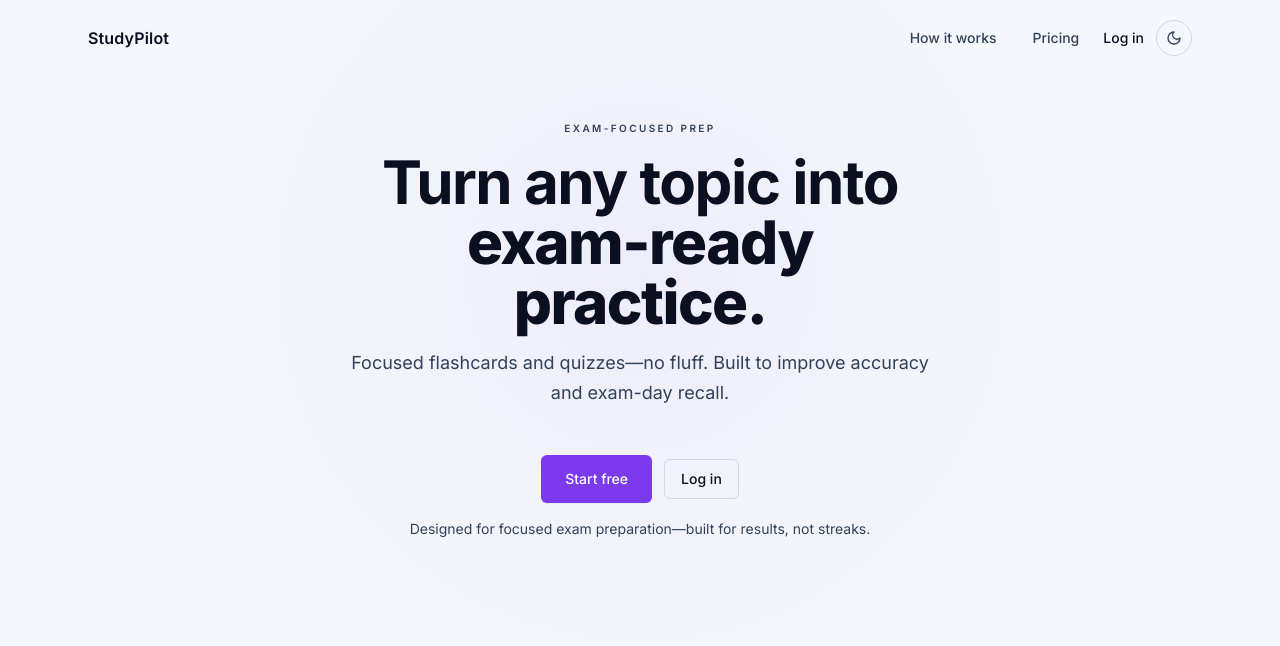
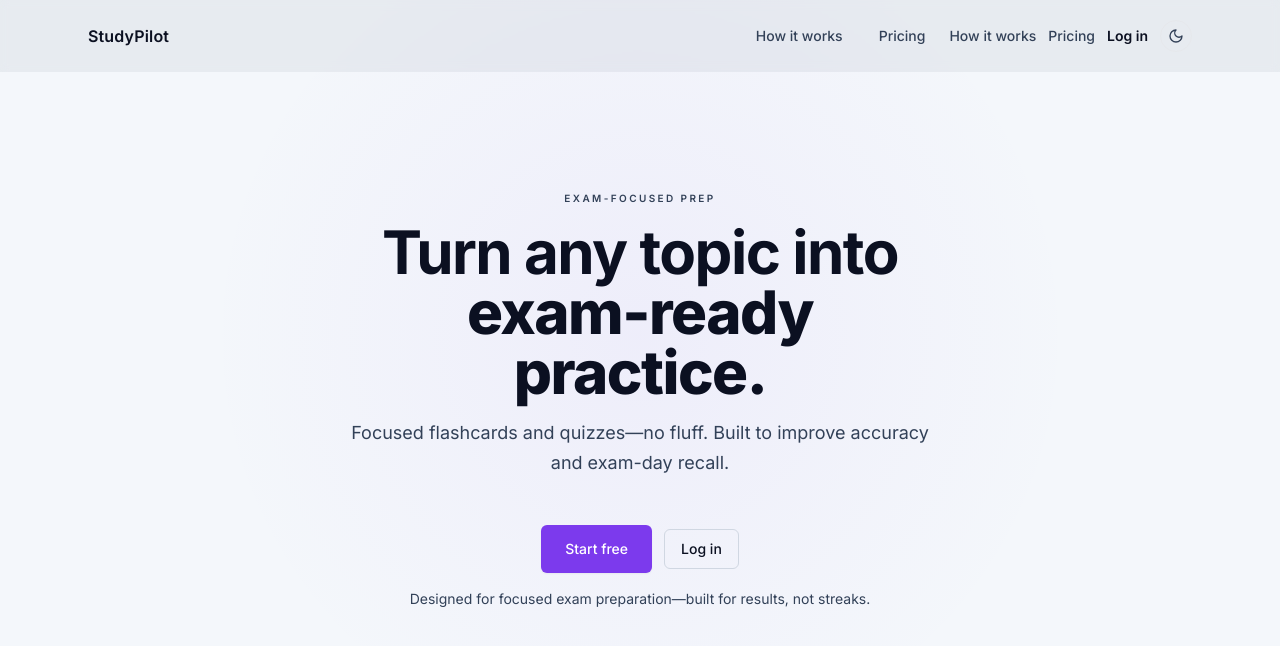
Before and after one commit to sirbxueonline-arch/phsionline-app, a Next.js app: page / in a window 1280 px wide. Shown: the top 646 px of the page. Built offline with nearby package versions, Linux system fonts and the light colour scheme; no server answers.

Commit message:
Refine landing background ownership and header polish

```diff
--- a/app/page.tsx
+++ b/app/page.tsx
@@ -8,10 +8,10 @@ export default function LandingPage() {
   const router = useRouter();
 
   return (
-    <main className="relative z-0 overflow-hidden bg-background text-text-primary">
+    <main className="relative z-0 overflow-hidden text-text-primary">
       <div className="hero-glow" aria-hidden="true" />
 
-      <section className="relative mx-auto flex min-h-[calc(100vh-140px)] max-w-[640px] flex-col items-center justify-center px-6 py-24 text-center">
+      <section className="relative mx-auto flex min-h-[100svh] max-w-[640px] flex-col items-center justify-center px-6 py-24 text-center">
         <div className="space-y-4">
           <p className="text-[10px] font-semibold uppercase tracking-[0.24em] text-text-muted">
             Exam-focused prep
--- a/components/Navbar.tsx
+++ b/components/Navbar.tsx
@@ -20,7 +20,7 @@ const ThemeToggle = () => {
   return (
     <button
       aria-label="Toggle theme"
-      className="flex h-9 w-9 items-center justify-center rounded-full border border-border text-text-muted transition-colors focus-visible:outline-none focus-visible:ring-2 focus-visible:ring-accent focus-visible:ring-offset-2 focus-visible:ring-offset-background hover:border-text-primary hover:text-text-primary"
+      className="flex h-8 w-8 items-center justify-center rounded-full border border-border/60 text-text-muted transition-colors focus-visible:outline-none focus-visible:ring-2 focus-visible:ring-accent/40 focus-visible:ring-offset-2 focus-visible:ring-offset-background hover:border-text-primary hover:text-text-primary"
       onClick={() => setTheme(resolvedTheme === "dark" ? "light" : "dark")}
     >
       {resolvedTheme === "dark" ? <Sun className="h-4 w-4" /> : <Moon className="h-4 w-4" />}
@@ -49,9 +49,10 @@ export const Navbar = () => {
   return (
     <header
       className={cn(
-        "inset-x-0 top-0 z-50 w-full",
-        isLanding ? "absolute bg-transparent" : "sticky bg-panel/80 backdrop-blur border-b border-border"
+        "inset-x-0 top-0 z-50 w-full backdrop-blur-sm",
+        isLanding ? "absolute" : "sticky"
       )}
+      style={{ backgroundColor: "rgba(12, 20, 38, 0.05)" }}
     >
       <div className="mx-auto flex max-w-6xl items-center justify-between px-6 py-5">
         <Link
@@ -67,7 +68,7 @@ export const Navbar = () => {
               <Link
                 key={link.href}
                 href={link.href}
-                className="rounded-full px-3 py-1 transition-colors hover:text-text-primary focus-visible:outline-none focus-visible:ring-2 focus-visible:ring-accent/50 focus-visible:ring-offset-2 focus-visible:ring-offset-background"
+                className="rounded-full px-3 py-1 transition-colors hover:text-text-primary focus-visible:outline-none focus-visible:ring-2 focus-visible:ring-accent/40 focus-visible:ring-offset-2 focus-visible:ring-offset-background"
               >
                 {link.label}
               </Link>
@@ -101,12 +102,26 @@ export const Navbar = () => {
               </Button>
             </>
           ) : (
-            <Link
-              href="/auth/signin"
-              className="text-sm font-medium text-text-primary transition-colors hover:text-accent"
-            >
-              Log in
-            </Link>
+            <div className="flex items-center gap-3">
+              <Link
+                href="/#how-it-works"
+                className="text-sm font-medium text-text-muted transition-colors hover:text-text-primary"
+              >
+                How it works
+              </Link>
+              <Link
+                href="/#pricing"
+                className="text-sm font-medium text-text-muted transition-colors hover:text-text-primary"
+              >
+                Pricing
+              </Link>
+              <Link
+                href="/auth/signin"
+                className="text-sm font-semibold text-text-primary transition-colors hover:text-accent"
+              >
+                Log in
+              </Link>
+            </div>
           )}
           <ThemeToggle />
         </div>
```
